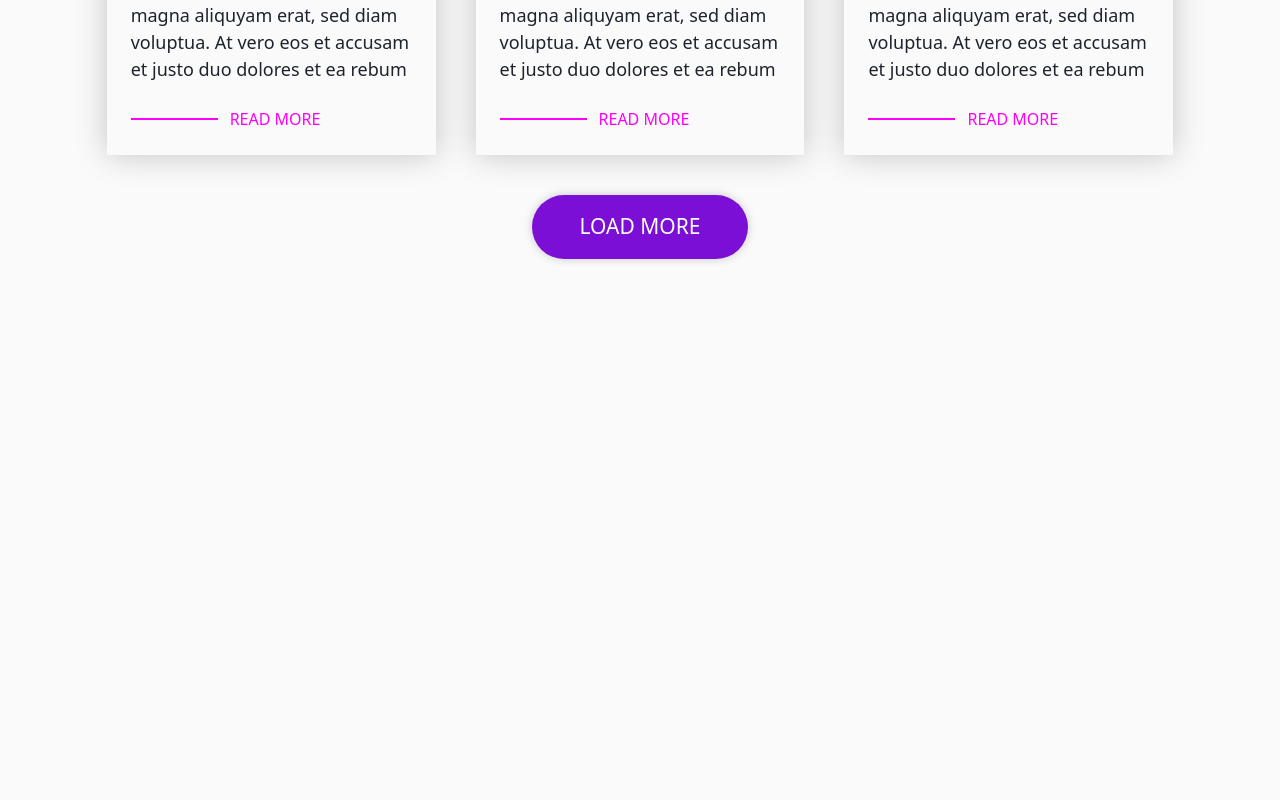
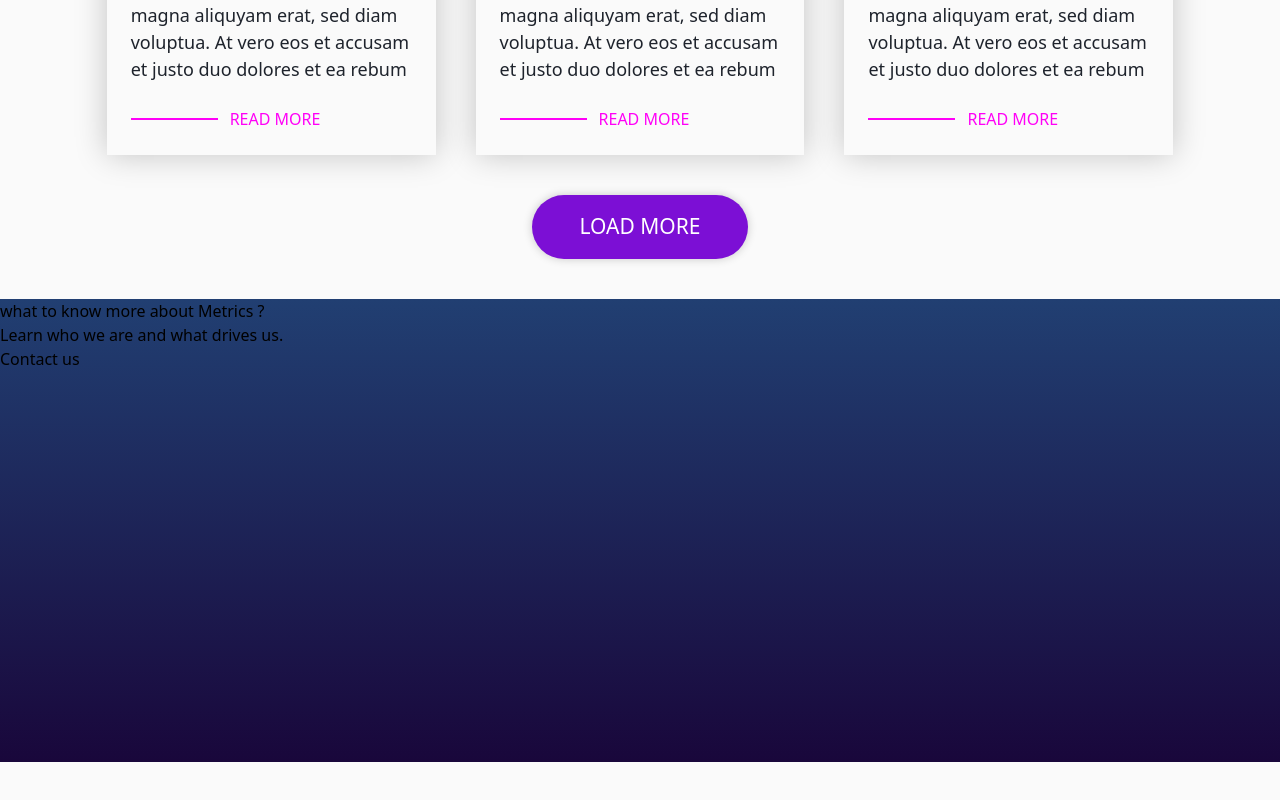
Before and after one commit to Ayomikuolatunji/paddle-frontend-assessment, a Next.js app: page /blog in a window 1280 px wide. Shown: the part 2630-3430 px from the top of the page. Before the commit the page ends 2929 px from the top, so only its background shows below. Built offline with nearby package versions, Linux system fonts and the light colour scheme.

Commit message:
still on blog

```diff
--- /dev/null
+++ b/components/footer/Footer.tsx
@@ -0,0 +1,9 @@
+import React from 'react'
+
+const Footer:React.FC = () => {
+  return (
+    <div>Footer</div>
+  )
+}
+
+export default Footer
--- a/layouts/blog/Blog.tsx
+++ b/layouts/blog/Blog.tsx
@@ -1,16 +1,21 @@
 import React from 'react'
 import BlogPost from './BlogPost'
 import Hero from './Hero'
+import KnowMore from './KnowMore'
 import RecentArticle from './RecentArticle'
 import Search from './Search'
 
 export default function Blog() {
   return (
+    <>
        <div className='sm:w-10/12 mx-auto w-full sm:px-0 px-3'>
           <Hero/>
           <Search/>
           <BlogPost/>
           <RecentArticle/>
        </div>
+       {/* what to know more about metrics component */}
+       <KnowMore/>
+    </>
   )
 }
--- /dev/null
+++ b/layouts/blog/KnowMore.tsx
@@ -0,0 +1,22 @@
+import React from 'react'
+
+const KnowMore:React.FC= () => {
+
+
+
+
+  return (
+    <div className='bg-gradient-to-b from-[#213F72]  grid sm:grid-cols-2 grid-cols-1 to-[#19073B] h-[463px] mb-20 w-full'>
+        <div className="content">
+            <h1>what to know more about Metrics ?</h1>
+            <p>Learn who we are and what drives us.</p>
+            <button>Contact us</button>
+        </div>
+        <div className="overlay-box">
+
+        </div>
+    </div>
+  )
+}
+
+export default KnowMore
```
Also changed, not shown: components/check/index.js (deleted). Lines whose indentation alone changed are shown as unchanged.
